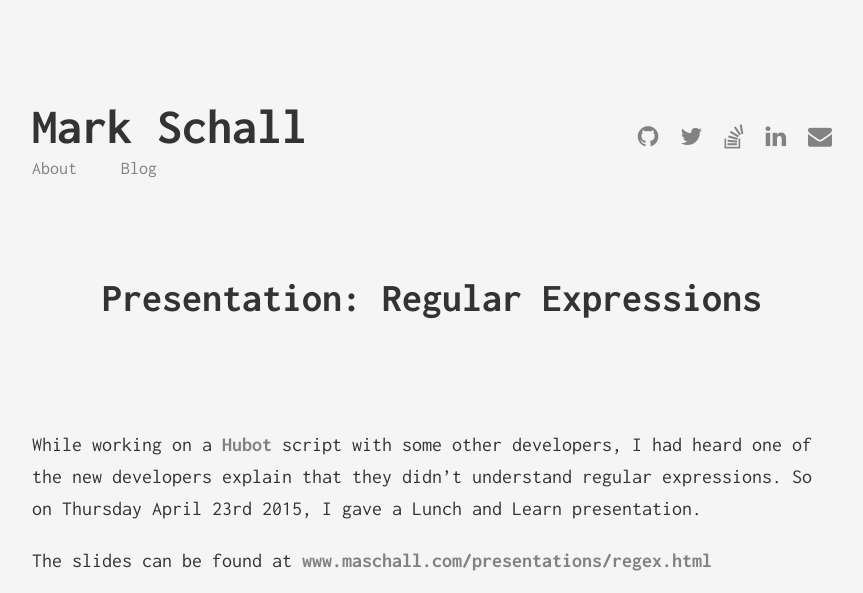
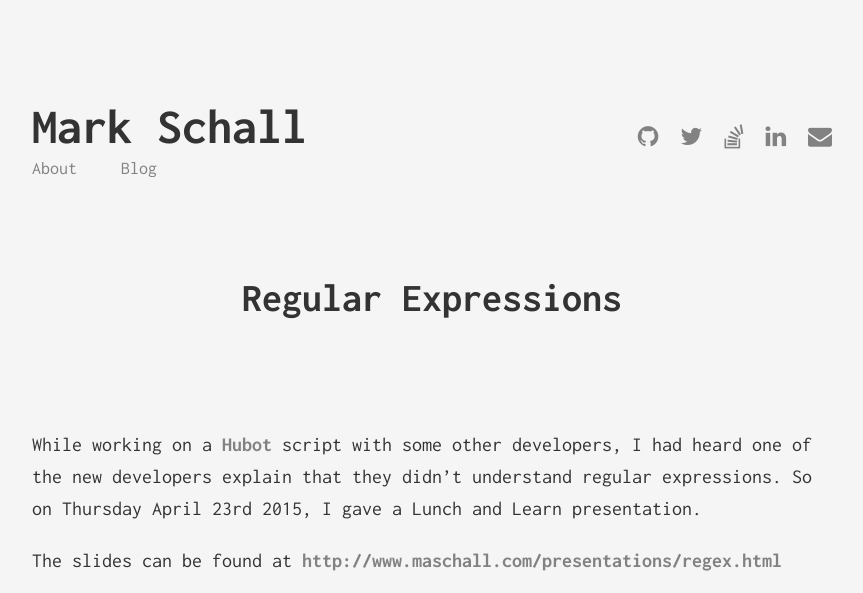
Before and after one commit to maschall/maschall.github.io, a Jekyll site: the page built from _posts/2015-04-27-presentation-regular-expressions.md, in a window 1280 px wide, cut to the strip 0-593 px from the top of the page. Shown: the whole strip, without its empty margins (208-1071 px from the left). Built offline with Jekyll 4.4.1, drawn with Linux system fonts in a browser that asks for light colours; comment, search, counter and statistics services are not loaded.

Commit message:
fixing presentation post

```diff
--- a/_posts/2015-04-27-presentation-regular-expressions.md
+++ b/_posts/2015-04-27-presentation-regular-expressions.md
@@ -1,17 +1,14 @@
 ---
 layout: post
-title: "Presentation: Regular Expressions"
+title: "Regular Expressions"
 date: 2015-04-27T15:04:39-04:00
 modified:
 categories: presentation
-excerpt:
 tags: [presentation, regular-expressions, learning]
-image:
-  teaser:
 ---
 
 While working on a [Hubot](https://hubot.github.com/) script with some other developers, I had heard one of the new developers explain that they didn't understand regular expressions. So on Thursday April 23rd 2015, I gave a Lunch and Learn presentation.
 
-The slides can be found at [www.maschall.com/presentations/regex.html](www.maschall.com/presentations/regex.html)
+The slides can be found at [{{site.url}}/presentations/regex.html]({{site.url}}/presentations/regex.html)
 
 <iframe width="420" height="315" src="https://www.youtube.com/embed/9fg7gCu0rzg" frameborder="0" allowfullscreen></iframe>
```
